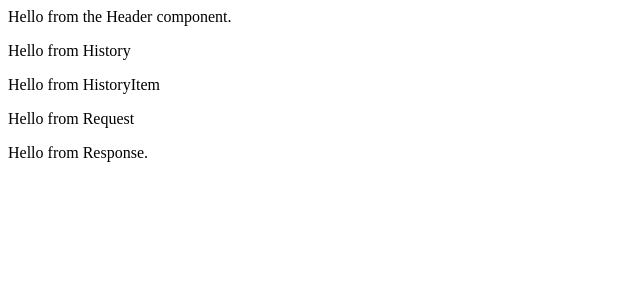
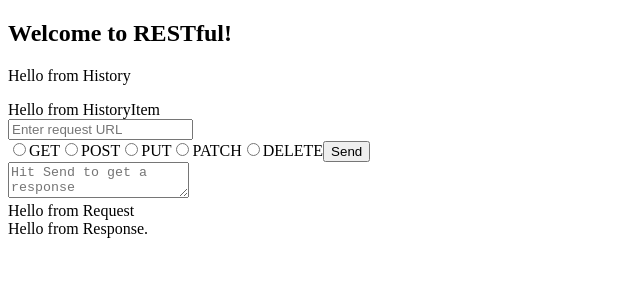
Before and after one commit to bryanakitchen/RESTful, a React app: page / in a window 1280 px wide. Shown: the top 300 px of the page, without its empty margins (0-640 px from the left). Built offline with nearby package versions, Linux system fonts and the light colour scheme.

Commit message:
add form with radio buttons

```diff
--- a/src/components/header/Header.jsx
+++ b/src/components/header/Header.jsx
@@ -2,8 +2,8 @@ import React from 'react';
 
 export default function Header() {
   return (
-    <div>
-            Hello from the Header component.
-    </div>
-  )
+    <h2>
+        Welcome to RESTful!
+    </h2>
+  );
 }
--- a/src/components/request/Request.jsx
+++ b/src/components/request/Request.jsx
@@ -4,7 +4,33 @@ import Response from '../response/Response';
 const Request = () => {
   return (
     <>
-      <p>Hello from Request</p>
+      <form>
+        <input type="text" placeholder="Enter request URL" />
+        <div>
+          <input type="radio" name="method" value="get" />
+          <label htmlFor="get">GET</label>
+
+          <input type="radio" name="method" value="post" />
+          <label htmlFor="post">POST</label>
+
+          <input type="radio" name="method" value="put" />
+          <label htmlFor="put">PUT</label>
+
+          <input type="radio" name="method" value="patch" />
+          <label htmlFor="patch">PATCH</label>
+
+          <input type="radio" name="method" value="delete" />
+          <label htmlFor="delete">DELETE</label>
+          <button>Send</button>
+        </div>
+        <textarea placeholder="Hit Send to get a response"></textarea>
+      </form>
+
+      <div>
+        Hello from Request
+
+      </div>
+
       <Response />
     </>
   );
--- a/src/containers/RESTy.jsx
+++ b/src/containers/RESTy.jsx
@@ -3,6 +3,10 @@ import History from '../components/history/History';
 import Request from '../components/request/Request';
 
 export default class RESTy extends Component {
+  state = {
+
+  }
+
   render() {
     return (
       <>
```
